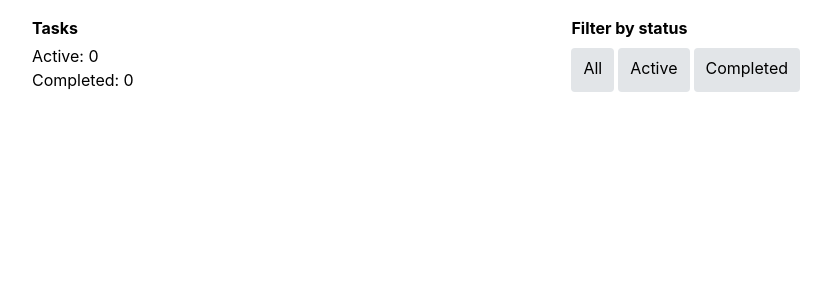
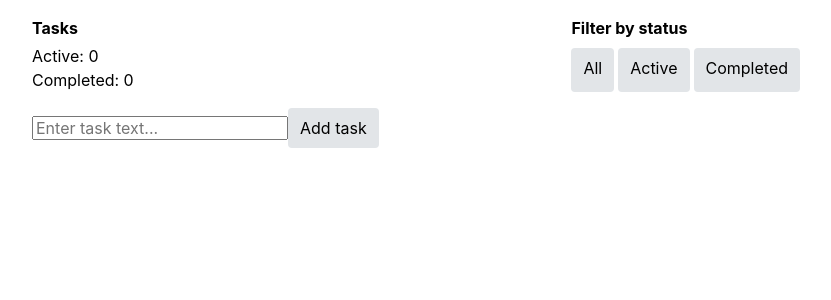
Before and after one commit to valentyna88/redux-test, a React (Vite) app: page / in a window 1280 px wide. Shown: the top 300 px of the page, without its empty margins (224-1055 px from the left). Built offline with nearby package versions, Linux system fonts and the light colour scheme.

Commit message:
Add TaskForm component

```diff
--- a/src/components/App/App.jsx
+++ b/src/components/App/App.jsx
@@ -1,11 +1,13 @@
 import AppBar from '../AppBar/AppBar';
 import Layout from '../Layout/Layout';
+import TaskForm from '../TaskForm/TaskForm';
 import './App.module.css';
 
 const App = () => {
   return (
     <Layout>
       <AppBar />
+      <TaskForm />
     </Layout>
   );
 };
--- a/src/components/TaskForm/TaskForm.jsx
+++ b/src/components/TaskForm/TaskForm.jsx
@@ -1,5 +1,24 @@
+import Button from '../Button/Button';
+import css from './TaskForm.module.css';
+
 const TaskForm = () => {
-  return;
+  const handleSubmit = event => {
+    event.preventDefault();
+    const form = event.target;
+    form.reset();
+  };
+
+  return (
+    <form className={css.form} onSubmit={handleSubmit}>
+      <input
+        className={css.field}
+        type="text"
+        name="text"
+        placeholder="Enter task text..."
+      />
+      <Button type="submit">Add task</Button>
+    </form>
+  );
 };
 
 export default TaskForm;
```
